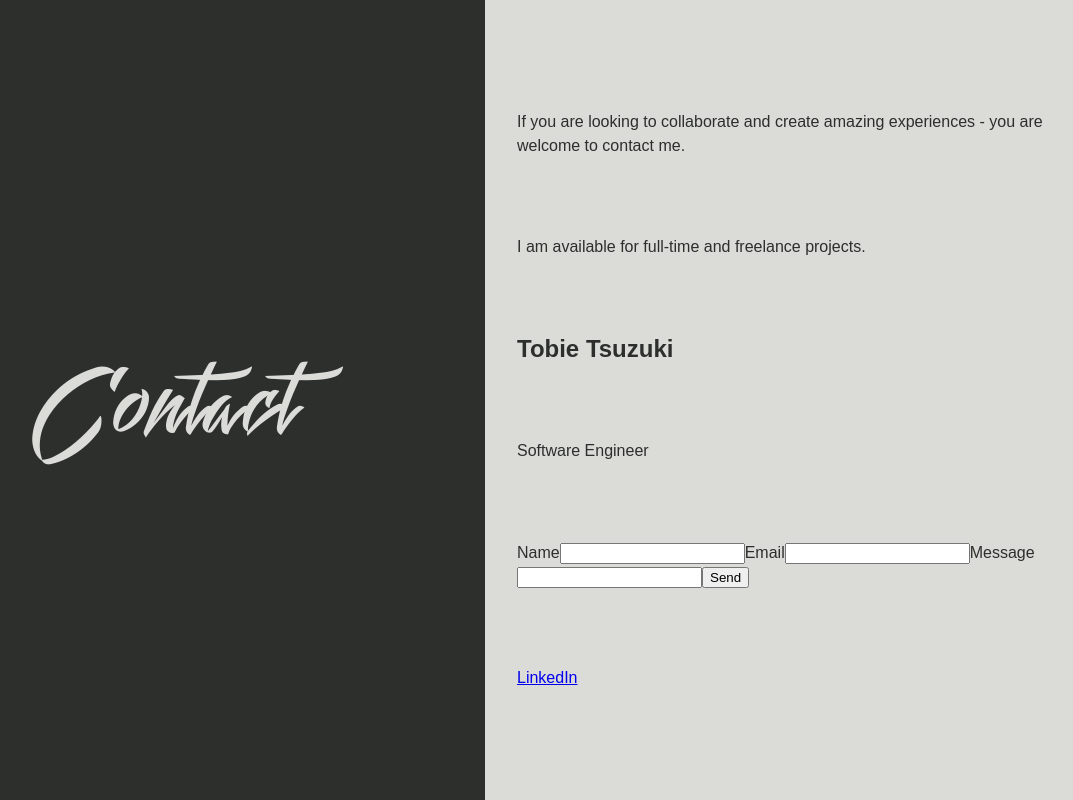
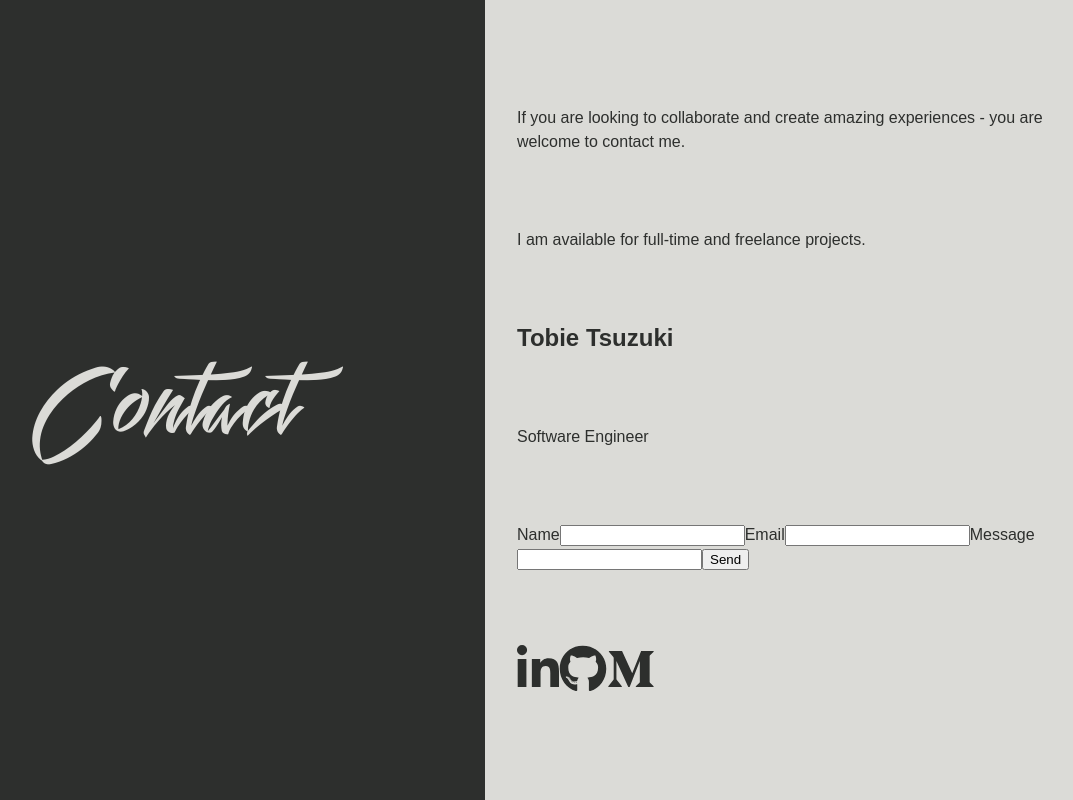
Before and after one commit to Nepsaco/portfolio, a Vue app: page / in a window 1280 px wide. Shown: the part 2400-3200 px from the top of the page, without its empty margins (155-1228 px from the left). Built offline with nearby package versions, Linux system fonts and the light colour scheme; a web font is replaced by a local one.

Commit message:
added font awesome icons and links

```diff
--- a/package.json
+++ b/package.json
@@ -8,7 +8,13 @@
     "lint": "vue-cli-service lint"
   },
   "dependencies": {
+    "@fortawesome/fontawesome-svg-core": "^1.2.27",
+    "@fortawesome/free-brands-svg-icons": "^5.12.1",
+    "@fortawesome/free-solid-svg-icons": "^5.12.1",
+    "@fortawesome/vue-fontawesome": "^0.1.9",
     "core-js": "^3.4.4",
+    "i": "^0.3.6",
+    "npm": "^6.14.2",
     "vue": "^2.6.10",
     "vue-router": "^3.1.3",
     "vuex": "^3.1.2"
--- a/src/main.js
+++ b/src/main.js
@@ -2,6 +2,13 @@ import Vue from 'vue'
 import App from './App.vue'
 import router from './router'
 import store from './store'
+import { library } from '@fortawesome/fontawesome-svg-core'
+import { faLinkedinIn, faGithub, faMediumM } from '@fortawesome/free-brands-svg-icons'
+import { FontAwesomeIcon } from '@fortawesome/vue-fontawesome'
+
+library.add(faLinkedinIn, faGithub, faMediumM)
+
+Vue.component('font-awesome-icon', FontAwesomeIcon)
 
 Vue.config.productionTip = false
 
--- a/src/views/Contact.vue
+++ b/src/views/Contact.vue
@@ -10,7 +10,11 @@
             <p>Software Engineer</p>
             <EmailForm @send-email='sendEmail'/>
             <div class='social-container'>
-                <a href='#'>LinkedIn</a>
+                <a href='https://www.linkedin.com/in/tobietsuzuki/' target='_blank'>
+                    <font-awesome-icon :icon="['fab', 'linkedin-in']" size='3x'/>
+                    <font-awesome-icon :icon="['fab', 'github']" size='3x'/>
+                    <font-awesome-icon :icon="['fab', 'medium-m']" size='3x'/>
+                </a>
             </div>
         </div>
     </section>
@@ -79,5 +83,9 @@ export default {
         background-color: $light;
         width: 50vw
     }
+
+    a {
+        color: $dark;
+    }
 }
 </style>
```
Also changed, not shown: 1 other file (tests, documents, lock files or other folders).
